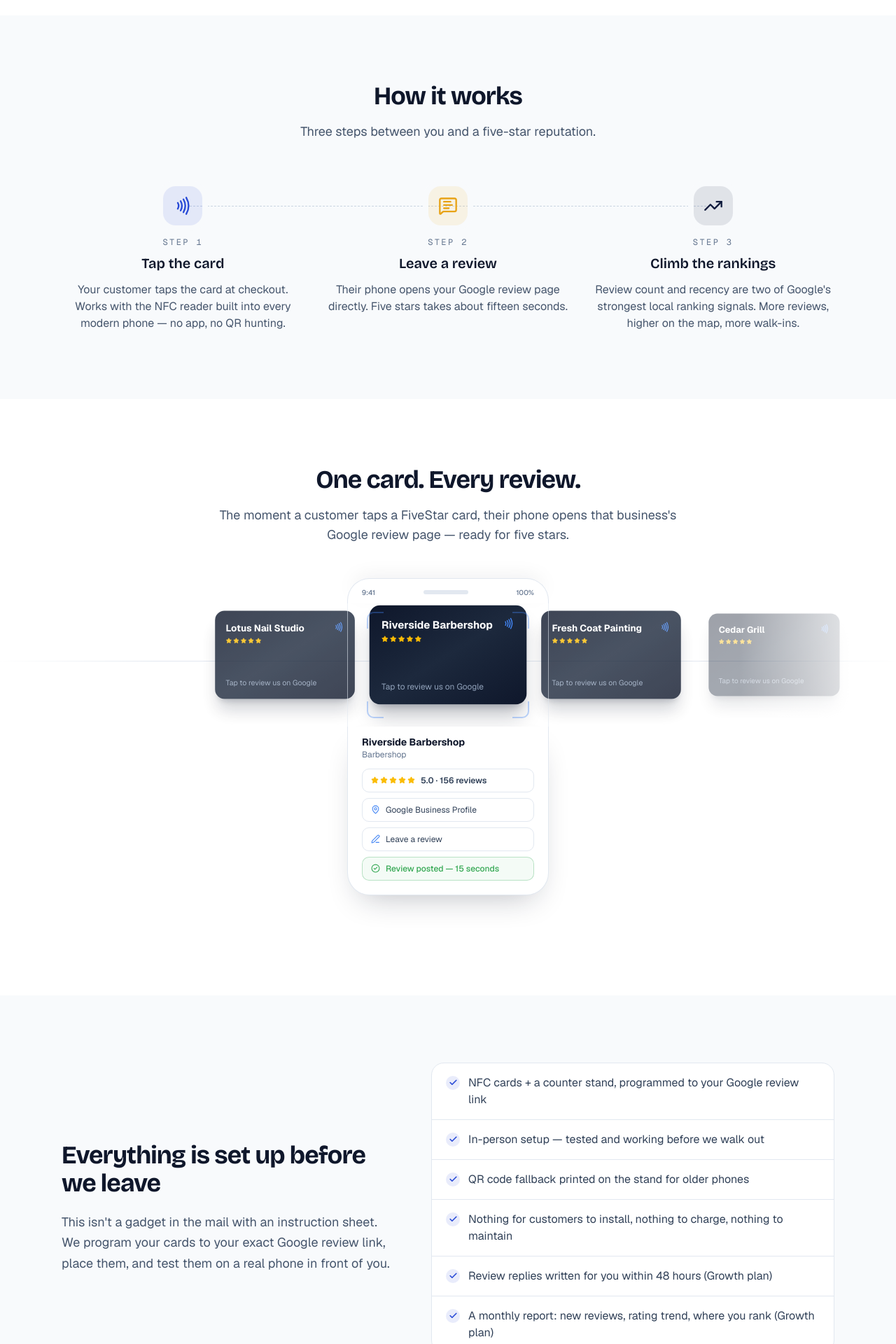
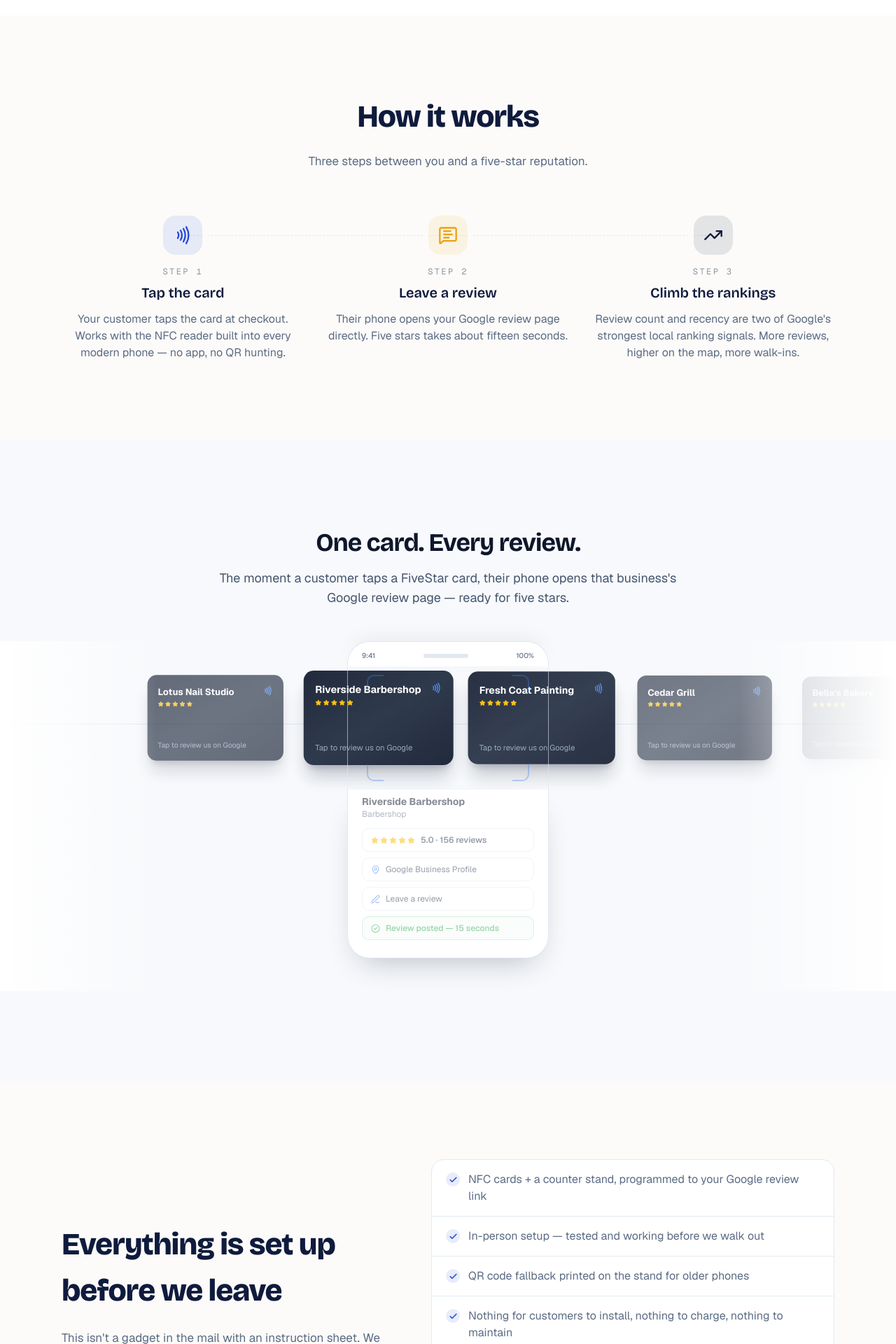
Before and after one commit to lawnmower321/fivestar-local, a Next.js app: page / in a window 1280 px wide. Shown: the part 740-2660 px from the top of the page at 70% size. Built offline with nearby package versions, Linux system fonts and the light colour scheme.

Commit message:
feat(site): four-ground section rhythm, new type scale, retire slate chrome

```diff
--- a/app/page.tsx
+++ b/app/page.tsx
@@ -12,7 +12,7 @@ import { FinalCta } from "@/components/site/final-cta";
 
 export default function Home() {
   return (
-    <div className="bg-white text-slate-800">
+    <div className="bg-paper text-body">
       <Navbar />
       <main>
         <Hero />
--- a/components/site/benefits.tsx
+++ b/components/site/benefits.tsx
@@ -1,30 +1,31 @@
 import { Check } from "lucide-react";
 import { Reveal } from "@/components/site/reveal";
+import { Section } from "@/components/site/section";
 import { content } from "@/lib/content";
 
 export function WhatYouGet() {
   return (
-    <section id="what-you-get" className="scroll-mt-16 bg-slate-50 py-24">
+    <Section id="what-you-get" ground="paper" size="md">
       <div className="mx-auto grid max-w-6xl items-center gap-12 px-4 sm:px-6 lg:grid-cols-[5fr_6fr]">
         <Reveal>
-          <h2 className="font-heading text-3xl font-bold tracking-tight text-slate-900 sm:text-4xl">
+          <h2 className="font-heading text-[2rem] font-extrabold tracking-[-0.025em] text-ink sm:text-[2.75rem]">
             {content.whatYouGet.title}
           </h2>
-          <p className="mt-5 text-lg leading-relaxed text-slate-600">{content.whatYouGet.body}</p>
+          <p className="mt-5 text-[1.0625rem] leading-[1.7] text-body">{content.whatYouGet.body}</p>
         </Reveal>
         <Reveal delay={0.15}>
-          <ul className="divide-y divide-slate-200 rounded-2xl border border-slate-200 bg-white">
+          <ul className="divide-y divide-hairline rounded-2xl border border-hairline bg-white">
             {content.whatYouGet.items.map((item) => (
               <li key={item} className="flex items-start gap-3 px-5 py-4">
                 <span className="mt-0.5 flex h-5 w-5 shrink-0 items-center justify-center rounded-full bg-brand/10">
                   <Check size={13} className="text-brand" strokeWidth={3} />
                 </span>
-                <span className="text-slate-700">{item}</span>
+                <span className="text-body">{item}</span>
               </li>
             ))}
           </ul>
         </Reveal>
       </div>
-    </section>
+    </Section>
   );
 }
--- a/components/site/faq.tsx
+++ b/components/site/faq.tsx
@@ -5,14 +5,15 @@ import {
   AccordionTrigger,
 } from "@/components/ui/accordion";
 import { Reveal } from "@/components/site/reveal";
+import { Section } from "@/components/site/section";
 import { content } from "@/lib/content";
 
 export function Faq() {
   return (
-    <section id="faq" className="scroll-mt-16 bg-slate-50 py-24">
+    <Section id="faq" ground="mist" size="md">
       <div className="mx-auto max-w-3xl px-4 sm:px-6">
         <Reveal className="text-center">
-          <h2 className="font-heading text-3xl font-bold tracking-tight text-slate-900 sm:text-4xl">
+          <h2 className="font-heading text-[2rem] font-extrabold tracking-[-0.025em] text-ink sm:text-[2.75rem]">
             Frequently asked questions
           </h2>
         </Reveal>
@@ -20,15 +21,15 @@ export function Faq() {
           <Accordion multiple={false} className="w-full">
             {content.faqs.map((f, i) => (
               <AccordionItem key={f.q} value={`item-${i}`}>
-                <AccordionTrigger className="text-left text-base font-semibold text-slate-900">
+                <AccordionTrigger className="text-left text-base font-semibold text-ink">
                   {f.q}
                 </AccordionTrigger>
-                <AccordionContent className="text-slate-600">{f.a}</AccordionContent>
+                <AccordionContent className="text-body">{f.a}</AccordionContent>
               </AccordionItem>
             ))}
           </Accordion>
         </Reveal>
       </div>
-    </section>
+    </Section>
   );
 }
--- a/components/site/final-cta.tsx
+++ b/components/site/final-cta.tsx
@@ -1,13 +1,14 @@
 import { Button } from "@/components/ui/button";
 import { Reveal } from "@/components/site/reveal";
+import { Section } from "@/components/site/section";
 import { content } from "@/lib/content";
 
 export function FinalCta() {
   return (
-    <section className="relative overflow-hidden bg-slate-900 py-24">
+    <Section ground="cobalt" size="md" className="overflow-hidden">
       {/* faint ripple rings — same motif as the hero, radiating from the CTA */}
       <svg
-        className="pointer-events-none absolute left-1/2 top-1/2 h-[900px] w-[900px] -translate-x-1/2 -translate-y-1/2 text-white/5"
+        className="pointer-events-none absolute left-1/2 top-1/2 h-[900px] w-[900px] -translate-x-1/2 -translate-y-1/2 text-white/10"
         viewBox="0 0 900 900"
         fill="none"
         aria-hidden
@@ -17,20 +18,22 @@ export function FinalCta() {
         ))}
       </svg>
       <Reveal className="relative mx-auto max-w-3xl px-4 text-center sm:px-6">
-        <h2 className="font-heading text-3xl font-bold tracking-tight text-white sm:text-4xl">
+        <h2 className="font-heading text-[2rem] font-extrabold tracking-[-0.025em] text-white sm:text-[2.75rem]">
           {content.finalCta.title}
         </h2>
-        <p className="mt-4 text-lg text-slate-300">{content.finalCta.body}</p>
+        <p className="mt-4 text-[1.0625rem] leading-[1.7] text-white/80">{content.finalCta.body}</p>
+        {/* CTA is Honey here: on a Cobalt ground a Cobalt button would vanish.
+            This is the "one CTA" the brand kit allots to Honey. */}
         <Button
           render={<a href={`mailto:${content.site.email}?subject=${encodeURIComponent("Set up my business")}`} />}
           nativeButton={false}
           size="lg"
-          className="mt-8 bg-brand text-white hover:bg-brand/90"
+          className="mt-8 bg-star font-semibold text-ink hover:bg-star/90"
         >
           {content.finalCta.cta}
         </Button>
-        <p className="mt-4 font-mono text-xs tracking-wide text-slate-500">{content.site.email}</p>
+        <p className="mt-4 font-mono text-xs tracking-wide text-white/60">{content.site.email}</p>
       </Reveal>
-    </section>
+    </Section>
   );
 }
--- a/components/site/footer.tsx
+++ b/components/site/footer.tsx
@@ -4,9 +4,9 @@ import { content } from "@/lib/content";
 
 export function Footer() {
   return (
-    <footer className="border-t border-slate-200 bg-white py-12">
+    <footer className="border-t border-hairline bg-paper py-12">
       <div className="mx-auto flex max-w-6xl flex-col items-center gap-6 px-4 sm:px-6 md:flex-row md:justify-between">
-        <div className="flex items-center gap-2 font-bold text-slate-900">
+        <div className="flex items-center gap-2 font-bold text-ink">
           <span className="flex h-8 w-8 items-center justify-center rounded-lg bg-brand">
             <Star size={18} className="fill-star text-star" />
           </span>
@@ -14,16 +14,16 @@ export function Footer() {
         </div>
         <div className="flex gap-6">
           {content.nav.map((item) => (
-            <Link key={item.href} href={item.href} className="text-sm text-slate-500 hover:text-brand">
+            <Link key={item.href} href={item.href} className="text-sm text-body hover:text-brand">
               {item.label}
             </Link>
           ))}
         </div>
-        <a href={`mailto:${content.site.email}`} className="text-sm text-slate-500 hover:text-brand">
+        <a href={`mailto:${content.site.email}`} className="text-sm text-body hover:text-brand">
           {content.site.email}
         </a>
       </div>
-      <p className="mt-8 text-center text-xs text-slate-400">
+      <p className="mt-8 text-center text-xs text-body/70">
         © {new Date().getFullYear()} {content.site.name}. All rights reserved.
       </p>
     </footer>
--- a/components/site/how-it-works.tsx
+++ b/components/site/how-it-works.tsx
@@ -1,5 +1,6 @@
 import { Nfc, MessageSquareText, TrendingUp } from "lucide-react";
 import { Reveal } from "@/components/site/reveal";
+import { Section } from "@/components/site/section";
 import { content } from "@/lib/content";
 
 const icons = [Nfc, MessageSquareText, TrendingUp];
@@ -7,36 +8,36 @@ const iconColors = ["text-brand bg-brand/10", "text-star bg-star/10", "text-ink
 
 export function HowItWorks() {
   return (
-    <section id="how-it-works" className="scroll-mt-16 bg-slate-50 py-24">
+    <Section id="how-it-works" ground="paper" size="md">
       <div className="mx-auto max-w-6xl px-4 sm:px-6">
         <Reveal className="text-center">
-          <h2 className="font-heading text-3xl font-bold tracking-tight text-slate-900 sm:text-4xl">
+          <h2 className="font-heading text-[2rem] font-extrabold tracking-[-0.025em] text-ink sm:text-[2.75rem]">
             How it works
           </h2>
-          <p className="mx-auto mt-4 max-w-2xl text-lg text-slate-600">
+          <p className="mx-auto mt-4 max-w-2xl text-[1.0625rem] leading-[1.7] text-body">
             Three steps between you and a five-star reputation.
           </p>
         </Reveal>
         <div className="relative mt-16 grid gap-12 sm:grid-cols-3 sm:gap-8">
           {/* connecting line through the step icons (desktop) */}
-          <div className="absolute left-[16.6%] right-[16.6%] top-7 hidden border-t border-dashed border-slate-300 sm:block" aria-hidden />
+          <div className="absolute left-[16.6%] right-[16.6%] top-7 hidden border-t border-dashed border-hairline sm:block" aria-hidden />
           {content.steps.map((step, i) => {
             const Icon = icons[i];
             return (
               <Reveal key={step.title} delay={i * 0.15} className="relative text-center">
-                <div className={`mx-auto flex h-14 w-14 items-center justify-center rounded-2xl ring-8 ring-slate-50 ${iconColors[i]}`}>
+                <div className={`mx-auto flex h-14 w-14 items-center justify-center rounded-2xl ring-8 ring-paper ${iconColors[i]}`}>
                   <Icon size={28} />
                 </div>
-                <p className="mt-4 font-mono text-xs uppercase tracking-[0.2em] text-slate-500">
+                <p className="mt-4 font-mono text-xs uppercase tracking-[0.2em] text-body/70">
                   Step {i + 1}
                 </p>
-                <h3 className="mt-2 font-heading text-xl font-semibold text-slate-900">{step.title}</h3>
-                <p className="mt-3 text-slate-600">{step.body}</p>
+                <h3 className="mt-2 font-heading text-xl font-semibold text-ink">{step.title}</h3>
+                <p className="mt-3 text-body">{step.body}</p>
               </Reveal>
             );
           })}
         </div>
       </div>
-    </section>
+    </Section>
   );
 }
--- a/components/site/navbar.tsx
+++ b/components/site/navbar.tsx
@@ -9,9 +9,9 @@ import { content } from "@/lib/content";
 export function Navbar() {
   const [open, setOpen] = useState(false);
   return (
-    <header className="fixed inset-x-0 top-0 z-50 border-b border-slate-200/60 bg-white/80 backdrop-blur-md">
+    <header className="fixed inset-x-0 top-0 z-50 border-b border-hairline/60 bg-paper/80 backdrop-blur-md">
       <nav className="mx-auto flex h-16 max-w-6xl items-center justify-between px-4 sm:px-6">
-        <Link href="#" className="flex items-center gap-2 font-heading font-bold text-slate-900">
+        <Link href="#" className="flex items-center gap-2 font-heading font-bold text-ink">
           <span className="flex h-8 w-8 items-center justify-center rounded-lg bg-brand">
             <Star size={18} className="fill-star text-star" />
           </span>
@@ -22,7 +22,7 @@ export function Navbar() {
             <Link
               key={item.href}
               href={item.href}
-              className="text-sm font-medium text-slate-600 transition-colors hover:text-brand"
+              className="text-sm font-medium text-body transition-colors hover:text-brand"
             >
               {item.label}
             </Link>
@@ -44,13 +44,13 @@ export function Navbar() {
         </button>
       </nav>
       {open && (
-        <div className="border-t border-slate-200 bg-white px-4 py-4 md:hidden">
+        <div className="border-t border-hairline bg-paper px-4 py-4 md:hidden">
           {content.nav.map((item) => (
             <Link
               key={item.href}
               href={item.href}
               onClick={() => setOpen(false)}
-              className="block py-2 text-sm font-medium text-slate-600"
+              className="block py-2 text-sm font-medium text-body"
             >
               {item.label}
             </Link>
--- a/components/site/pricing.tsx
+++ b/components/site/pricing.tsx
@@ -1,17 +1,18 @@
 import { Check, Nfc, Star } from "lucide-react";
 import { Button } from "@/components/ui/button";
 import { Reveal } from "@/components/site/reveal";
+import { Section } from "@/components/site/section";
 import { content } from "@/lib/content";
 
 export function Pricing() {
   return (
-    <section id="pricing" className="scroll-mt-16 bg-slate-50 py-24">
+    <Section id="pricing" ground="mist" size="md">
       <div className="mx-auto max-w-6xl px-4 sm:px-6">
         <Reveal className="text-center">
-          <h2 className="font-heading text-3xl font-bold tracking-tight text-slate-900 sm:text-4xl">
+          <h2 className="font-heading text-[2rem] font-extrabold tracking-[-0.025em] text-ink sm:text-[2.75rem]">
             {content.pricing.title}
           </h2>
-          <p className="mx-auto mt-4 max-w-2xl text-lg text-slate-600">{content.pricing.body}</p>
+          <p className="mx-auto mt-4 max-w-2xl text-lg text-body">{content.pricing.body}</p>
         </Reveal>
 
         <div className="mx-auto mt-16 grid max-w-4xl gap-8 lg:grid-cols-2">
@@ -30,12 +31,12 @@ export function Pricing() {
                   // each tier is styled like the card itself — the thing you're buying
                   dark
                     ? "relative flex flex-col rounded-3xl bg-gradient-to-br from-slate-900 via-slate-800 to-slate-900 p-8 shadow-2xl shadow-slate-900/30"
-                    : "relative flex flex-col rounded-3xl border border-slate-200 bg-white p-8 shadow-sm"
+                    : "relative flex flex-col rounded-3xl border border-hairline bg-white p-8 shadow-sm"
                 }
               >
                 <div className="flex items-start justify-between">
                   <div>
-                    <p className={`font-heading text-lg font-bold ${dark ? "text-white" : "text-slate-900"}`}>
+                    <p className={`font-heading text-lg font-bold ${dark ? "text-white" : "text-ink"}`}>
                       {tier.name}
                     </p>
                     <div className="mt-1 flex gap-0.5">
@@ -48,14 +49,14 @@ export function Pricing() {
                 </div>
 
                 <div className="mt-7 flex items-baseline gap-2">
-                  <span className={`font-heading text-5xl font-bold tracking-tight ${dark ? "text-white" : "text-slate-900"}`}>
+                  <span className={`font-heading text-5xl font-bold tracking-tight ${dark ? "text-white" : "text-ink"}`}>
                     {tier.price}
                   </span>
-                  <span className={`font-mono text-sm ${dark ? "text-slate-400" : "text-slate-500"}`}>
+                  <span className={`font-mono text-sm ${dark ? "text-slate-400" : "text-body/70"}`}>
                     {tier.cadence}
                   </span>
                 </div>
-                <p className={`mt-3 text-sm ${dark ? "text-slate-300" : "text-slate-600"}`}>{tier.blurb}</p>
+                <p className={`mt-3 text-sm ${dark ? "text-slate-300" : "text-body"}`}>{tier.blurb}</p>
 
                 <ul className="mt-7 flex-1 space-y-3">
                   {tier.features.map((f) => (
@@ -63,7 +64,7 @@ export function Pricing() {
                       <span className={`mt-0.5 flex h-5 w-5 shrink-0 items-center justify-center rounded-full ${dark ? "bg-star/20" : "bg-brand/10"}`}>
                         <Check size={13} className={dark ? "text-star" : "text-brand"} strokeWidth={3} />
                       </span>
-                      <span className={`text-sm ${dark ? "text-slate-300" : "text-slate-700"}`}>{f}</span>
+                      <span className={`text-sm ${dark ? "text-slate-300" : "text-body"}`}>{f}</span>
                     </li>
                   ))}
                 </ul>
@@ -75,7 +76,7 @@ export function Pricing() {
                   className={
                     dark
                       ? "mt-8 w-full bg-brand text-white hover:bg-brand/90"
-                      : "mt-8 w-full border border-slate-300 bg-white text-slate-900 hover:bg-slate-50"
+                      : "mt-8 w-full border border-slate-300 bg-white text-ink hover:bg-mist"
                   }
                 >
                   {tier.cta}
@@ -85,10 +86,10 @@ export function Pricing() {
           })}
         </div>
 
-        <p className="mt-8 text-center font-mono text-xs uppercase tracking-[0.2em] text-slate-500">
+        <p className="mt-8 text-center font-mono text-xs uppercase tracking-[0.2em] text-body/70">
           {content.pricing.finePrint}
         </p>
       </div>
-    </section>
+    </Section>
   );
 }
--- a/components/site/review-showcase.tsx
+++ b/components/site/review-showcase.tsx
@@ -5,6 +5,7 @@ import { AnimatePresence, motion } from "motion/react";
 import { Check, CheckCircle2, MapPin, Search, Star } from "lucide-react";
 import { Button } from "@/components/ui/button";
 import { Reveal } from "@/components/site/reveal";
+import { Section } from "@/components/site/section";
 import { content } from "@/lib/content";
 
 type SearchResult = (typeof content.reviewShowcase.search.results)[number];
@@ -143,7 +144,7 @@ export function ReviewShowcase() {
   const results = content.reviewShowcase.search.results;
 
   return (
-    <section className="overflow-hidden bg-white py-24">
+    <Section ground="ink" size="lg" className="overflow-hidden">
       <div className="mx-auto grid max-w-6xl items-center gap-14 px-4 sm:px-6 lg:grid-cols-[5fr_6fr]">
         <Reveal>
           <p className="font-mono text-xs uppercase tracking-[0.2em] text-slate-500">
@@ -180,6 +181,6 @@ export function ReviewShowcase() {
           </div>
         </Reveal>
       </div>
-    </section>
+    </Section>
   );
 }
--- a/components/site/scan-showcase.tsx
+++ b/components/site/scan-showcase.tsx
@@ -4,6 +4,7 @@ import { useEffect, useState } from "react";
 import { AnimatePresence, motion, useReducedMotion } from "motion/react";
 import { CheckCircle2, MapPin, Nfc, PenLine, Star } from "lucide-react";
 import { Reveal } from "@/components/site/reveal";
+import { Section } from "@/components/site/section";
 import { content } from "@/lib/content";
 
 const STEP_MS = 3400;
@@ -90,7 +91,7 @@ export function ScanShowcase() {
   ];
 
   return (
-    <section className="overflow-hidden bg-white py-24">
+    <Section ground="mist" size="lg" className="overflow-hidden">
       <div className="mx-auto max-w-6xl px-4 sm:px-6">
         <Reveal className="text-center">
           <h2 className="font-heading text-3xl font-bold tracking-tight text-slate-900 sm:text-4xl">
@@ -204,6 +205,6 @@ export function ScanShowcase() {
           </div>
         </div>
       </Reveal>
-    </section>
+    </Section>
   );
 }
--- a/components/site/team-note.tsx
+++ b/components/site/team-note.tsx
@@ -1,15 +1,16 @@
 import { Reveal } from "@/components/site/reveal";
+import { Section } from "@/components/site/section";
 import { content } from "@/lib/content";
 
 export function TeamNote() {
   return (
-    <section className="bg-white py-20">
+    <Section ground="paper" size="sm">
       <Reveal className="mx-auto max-w-3xl px-4 text-center sm:px-6">
-        <h2 className="font-heading text-2xl font-bold tracking-tight text-slate-900 sm:text-3xl">
+        <h2 className="font-heading text-2xl font-extrabold tracking-[-0.025em] text-ink sm:text-[2rem]">
           {content.team.title}
         </h2>
-        <p className="mt-5 text-lg leading-relaxed text-slate-600">{content.team.body}</p>
+        <p className="mt-5 text-[1.0625rem] leading-[1.7] text-body">{content.team.body}</p>
       </Reveal>
-    </section>
+    </Section>
   );
 }
```
